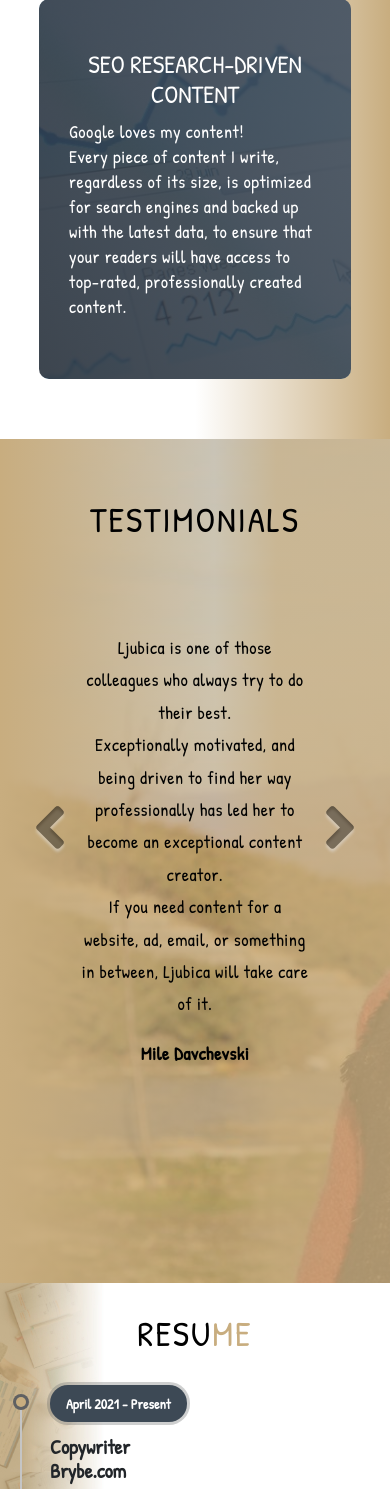
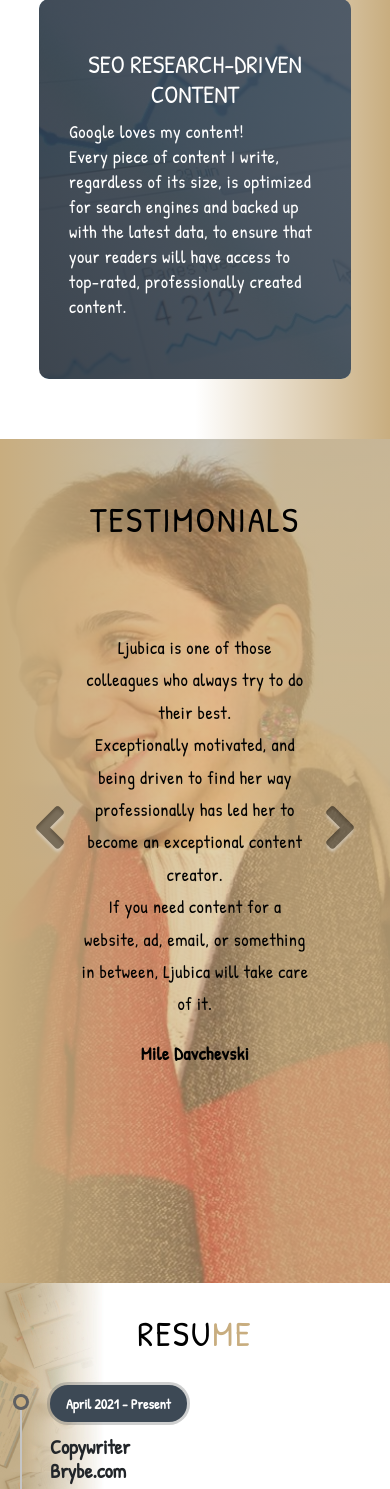
Before and after one commit to rahilka/personal-website, a PHP site: page / in a window 390 px wide. Shown: the part 2209-3698 px from the top of the page. Run offline with PHP 8.4, Linux system fonts and the light colour scheme; some libraries are stand-ins or nearby versions.

Commit message:
update mobile styles

```diff
--- a/style.css
+++ b/style.css
@@ -1277,6 +1277,7 @@ p {
 	#reviews {
 		height: auto;
 		min-height: 100vh;
+		background-position: right;
 	}
 	.civic-initiative-text {
 		text-align: center;
```
